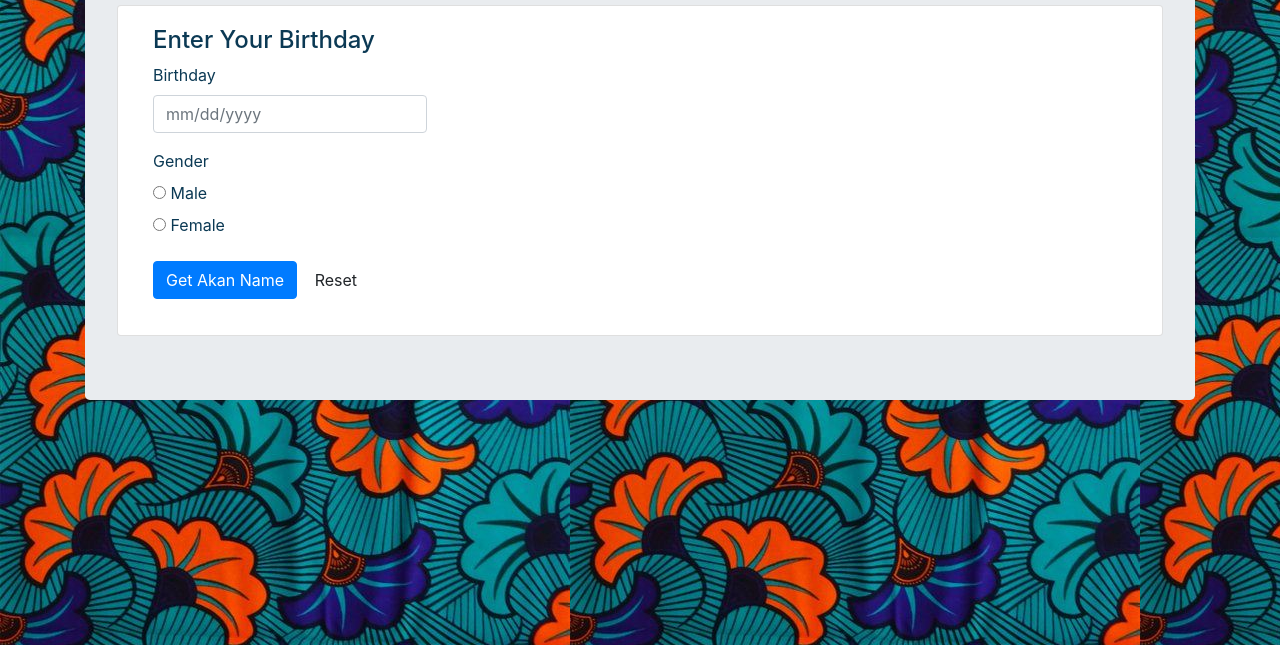
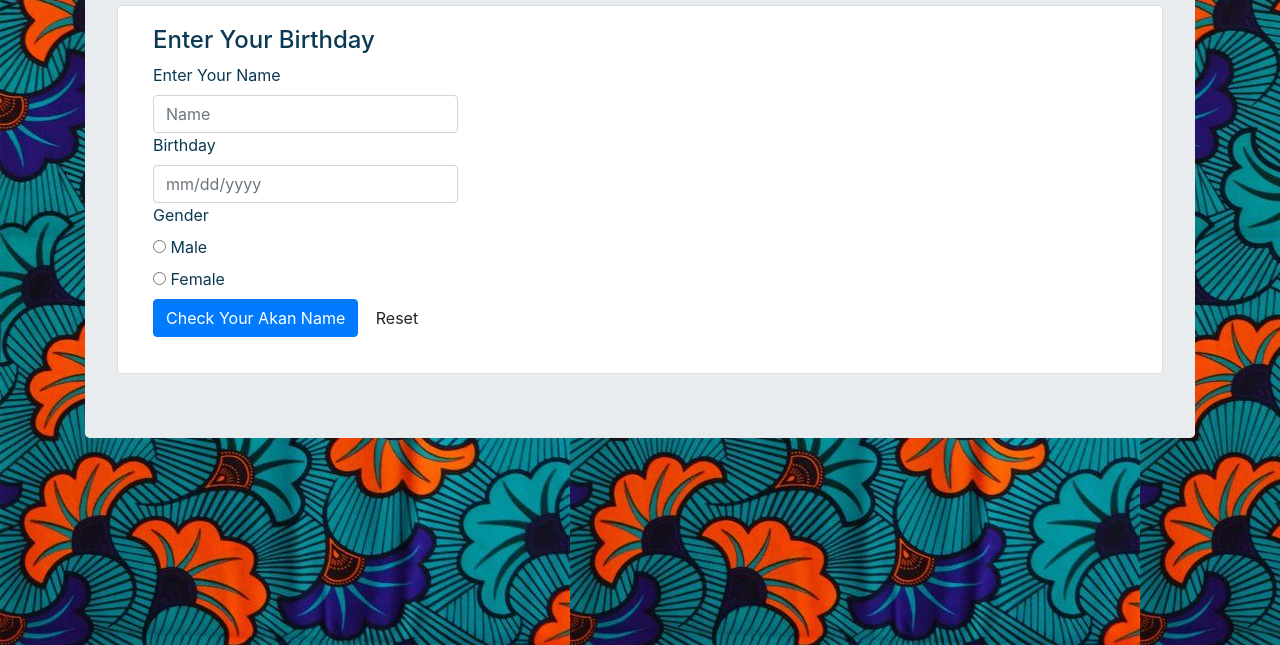
Before and after one commit to Antony-me/akan-ghana, a plain HTML site: page akan.html in a window 1280 px wide. Shown: the part 155-800 px from the top of the page. Drawn offline with Linux system fonts and the light colour scheme.

Commit message:
It is to style akan generator form

```diff
--- a/akan.html
+++ b/akan.html
@@ -20,27 +20,17 @@
                     <div class="card-body">
                         <div class="col-md-4 mt30 akan-form">
                             <h4>Enter Your Birthday</h4>
-                            <div class="add-stylist-form">
                                 <form>
-                                    <div class="form-group mb15">
-                                        <label class="label">Birthday</label>
-                                        <div class="input-group mb15">
-                                            <span class="input-group-addon">
-                                            <input type="text" placeholder="mm/dd/yyyy" id="myBirthDate" class="form-control" autocomplete="on">
-                                         </div>
-                                    </div>
-                                    <div class="form-group mb15">
-                                        <label class="label">Gender</label>
-                                        <div class="rdio rdio-default fs11">
-                                            <input type="radio" name="gender" id="male" value="Male">
-                                            <label for="male">Male</label>
-                                        </div>
-                                        <div class="rdio rdio-default fs11">
-                                            <input type="radio" name="gender" value="Female" id="female">
-                                            <label for="female">Female</label>
-                                        </div>
-                                    </div>
-                                    <button type="submit" onclick="getAkanName(); return false;" class="btn btn-primary btn-xs">Get Akan Name</button>
+                                    <label class="label">Enter Your Name</label>
+                                    <input type="text" placeholder="Name" id="myName" class="form-control" autocomplete="false">
+                                    <label class="label">Birthday</label>
+                                    <input type="text" placeholder="mm/dd/yyyy" id="myBirthDate" class="form-control" autocomplete="false">
+                                    <label class="label">Gender</label> <br>
+                                    <input type="radio" name="gender" id="male" value="Male">
+                                    <label for="male">Male</label> <br>
+                                    <input type="radio" name="gender" value="Female" id="female">
+                                    <label for="female">Female</label> <br>
+                                    <button type="submit" onclick="getAkanName(); return false;" class="btn btn-primary btn-xs">Check Your Akan Name</button>
                                     <button type="reset" onclick="clearAkanMessage(); return false;" class="btn btn-default btn-xs">Reset</button>
                                 </form>
                             </div>
@@ -48,7 +38,6 @@
                                 <p id="message" class="output"></p>
                             </div>
                         </div>
-                        <!-- <div class="col-md-2"></div> -->
                     </div>
                 </div>
             </div>
--- a/script.js
+++ b/script.js
@@ -1,27 +1,26 @@
-$(document).ready(function(){
-    $("#myBirthDate").mask("99/99/9999");
-});
+
 
 
 function getAkanName(){
     var days = ["Sunday","Monday","Tuesday","Wednesday","Thursday","Friday","Saturday"];
     var maleAkanNames = ["Kwasi","Kwadwo","Kwabena","Kwaku","Yaw","Kofi","Kwame"]
     var femaleAkanNames = ["Akosua","Adwoa","Abenaa","Akua","Yaa","Afua","Ama"]
+    var myName = document.getElementById("myName").value;
     var myBirthday = document.getElementById("myBirthDate").value;
     var myGender = document.getElementsByName("gender");
     var dateOfBirth = new Date(myBirthday);
     var dayOfTheWeek = dateOfBirth.getDay();
     if(myBirthday === ""){
-        document.getElementById('message').innerHTML = "<div class=\"alert alert-danger\"><button type=\"button\" class=\"close\" data-dismiss=\"alert\" aria-hidden=\"true\">x</button><strong>Oh snap!</strong> You Didn't Submit a Valid Date!</div>";
+        document.getElementById('message').innerHTML = "<strong> Oops!!!You Didn't Submit a Valid Date!</div>";
     }
     else {
         for(var i=0;i<myGender.length;i++){
             if(myGender[i].checked){
                 if(myGender[i].value === "Male"){
-                    document.getElementById('message').innerHTML = "You were born on a " + days[dayOfTheWeek] + " So Your Akan Name is " + maleAkanNames[dayOfTheWeek] + "</span>";
+                    document.getElementById('message').innerHTML = "Hey " + myName + ", You were born on a " + days[dayOfTheWeek] + " So Your Akan Name is " + maleAkanNames[dayOfTheWeek] + "</span>";
                 }
                 else {
-                    document.getElementById('message').innerHTML = "You were born on a " + days[dayOfTheWeek] +  "so Your Akan Name is " + femaleAkanNames[dayOfTheWeek] + "</span>";
+                    document.getElementById('message').innerHTML = "hey "  + myName + ", You were born on a " + days[dayOfTheWeek] +  "so Your Akan Name is " + femaleAkanNames[dayOfTheWeek] + "</span>";
                 }
                 break;
             }
```
